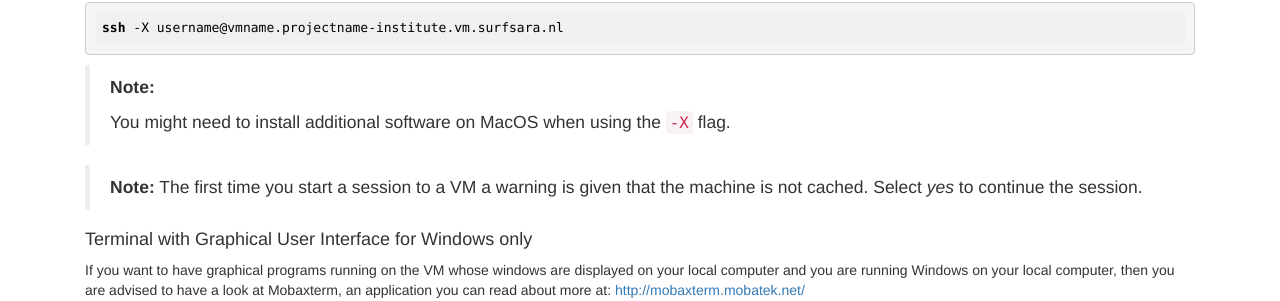
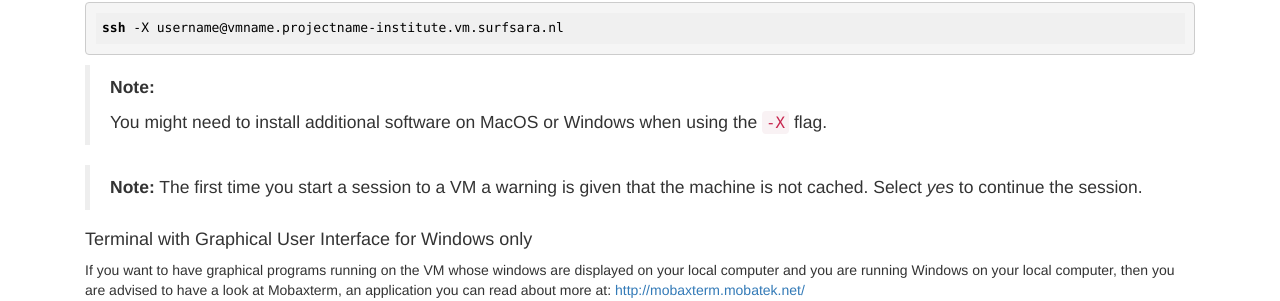
Before and after one commit to sara-nl/clouddocs, a Jekyll site: the page built from access-your-VM.markdown, in a window 1280 px wide and 900 px high, scrolled down 1198 px. Shown: the part 148-449 px from the top of the window. Built offline with Jekyll 4.4.1, drawn with Linux system fonts in a browser that asks for light colours.

Commit message:
Update access-your-VM.markdown

```diff
--- a/access-your-VM.markdown
+++ b/access-your-VM.markdown
@@ -67,7 +67,7 @@ ssh -X username@vmname.projectname-institute.vm.surfsara.nl
 
 >**Note:**
 >
->You might need to install additional software on MacOS when using the `-X` flag.
+>You might need to install additional software on MacOS or Windows when using the `-X` flag.
 
 >**Note:**
 >The first time you start a session to a VM a warning is given that the machine is not cached. Select _yes_ to continue the session.
```
